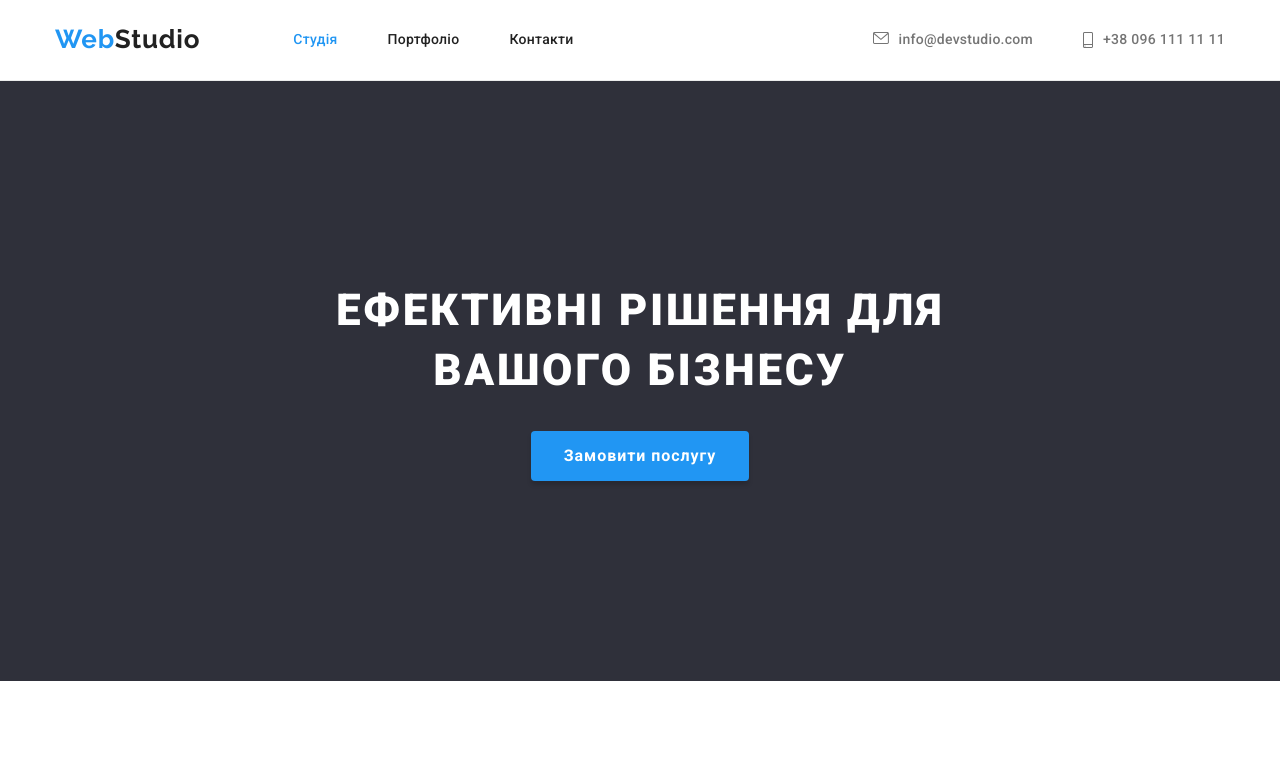
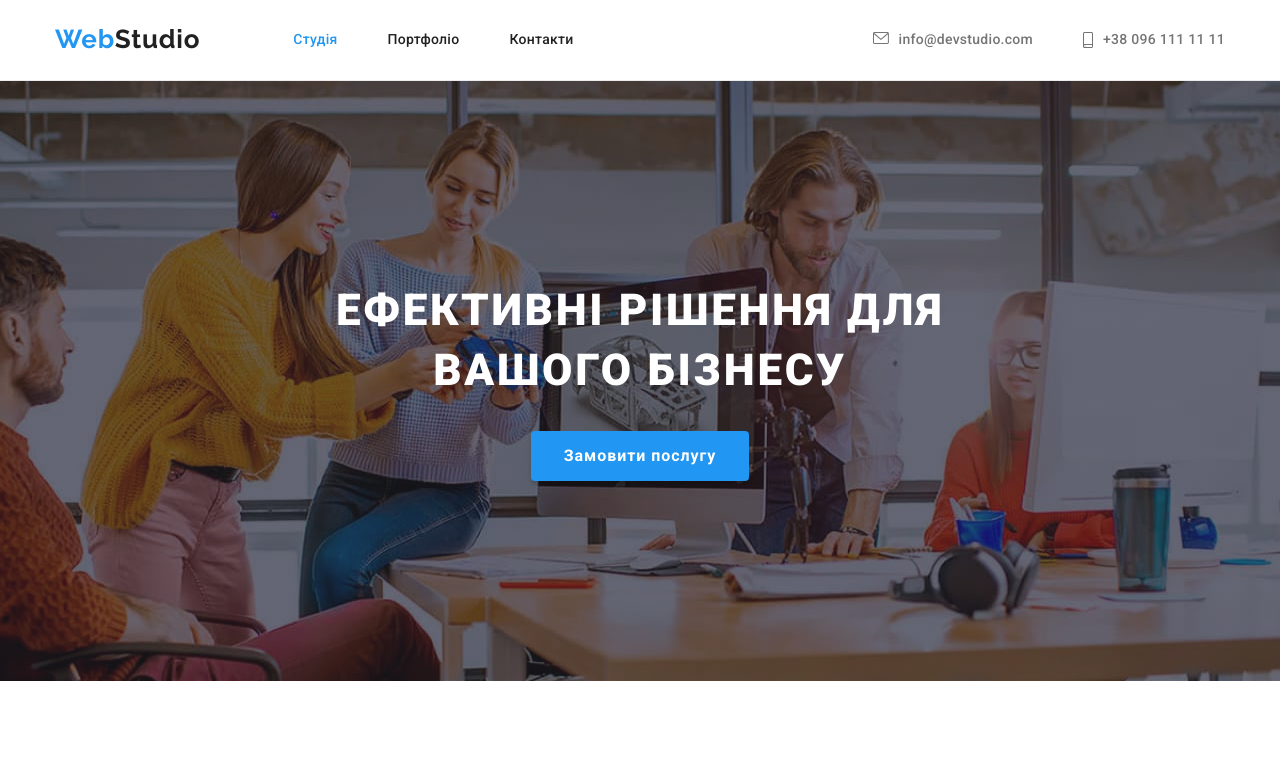
Before and after one commit to StanislavOpria/goit-markup-hw-04, a plain HTML site: page index.html in a window 1280 px wide. Shown: the top 772 px of the page. Drawn offline with nearby package versions, Linux system fonts and the light colour scheme; the site is published under a folder, as on GitHub Pages, so addresses that start at the root find nothing.

Commit message:
Update styles.css

```diff
--- a/css/styles.css
+++ b/css/styles.css
@@ -155,7 +155,7 @@ body {
       rgb(47, 48, 58, 0.4),
       rgb(47, 48, 58, 0.4)
     ),
-    url("/images/hero-img.jpg");
+    url("../images/hero-img.jpg");
   background-position: center;
   background-repeat: no-repeat;
   padding-top: 200px;
```
